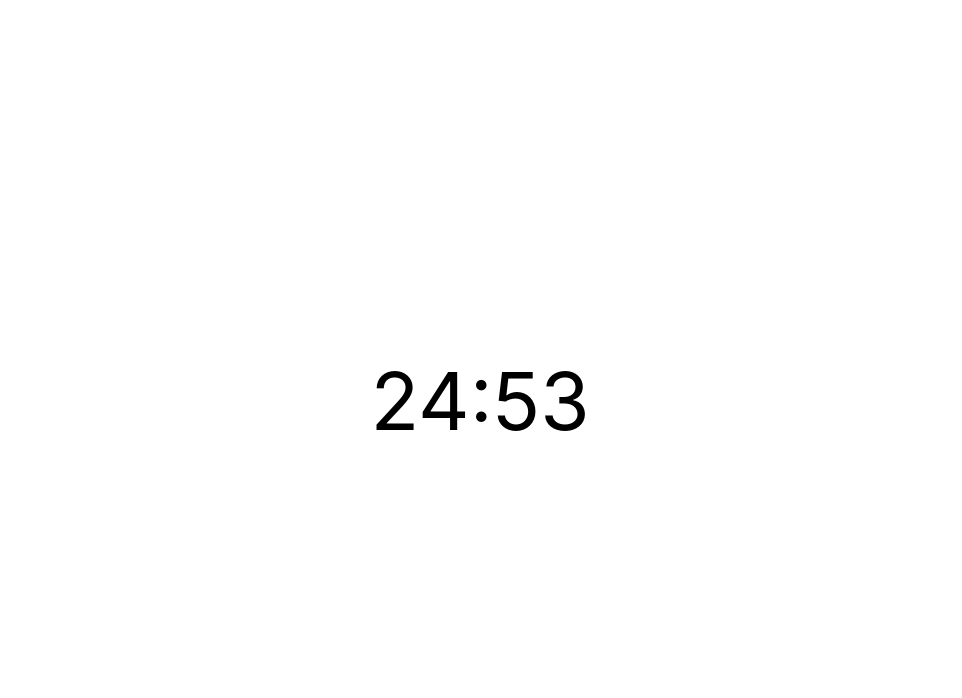
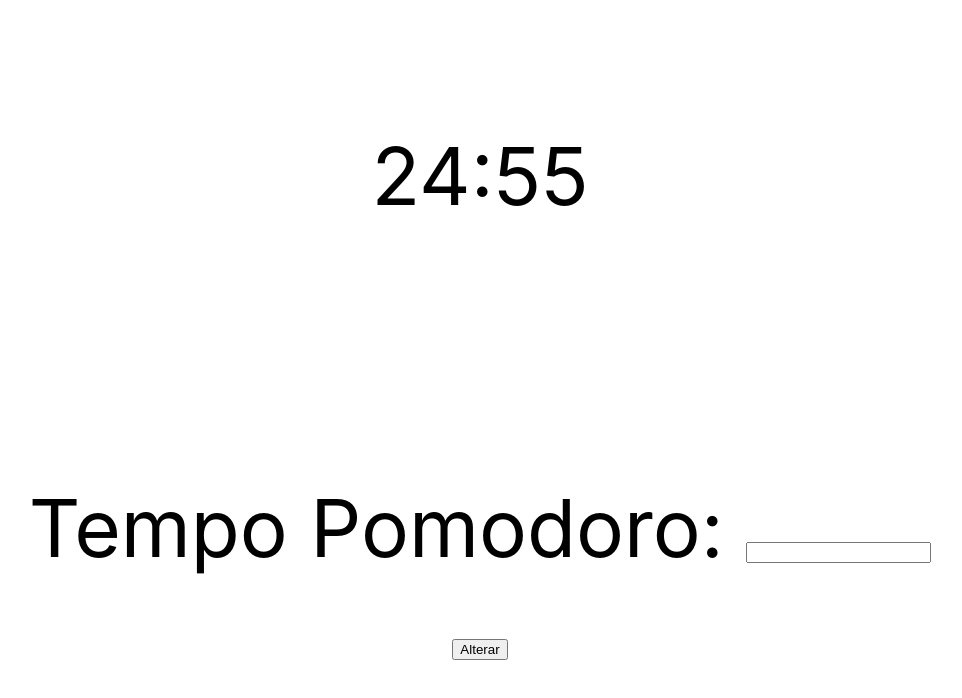
Before and after one commit to Martarelli/teste-jera, a React (Create React App) app in the folder pomodoro/: page / in a window 1280 px wide. Shown: the top 698 px of the page, without its empty margins (160-1122 px from the left). Built offline with nearby package versions, Linux system fonts and the light colour scheme.

Commit message:
aplicação de estilos

```diff
--- a/pomodoro/src/App.jsx
+++ b/pomodoro/src/App.jsx
@@ -3,12 +3,18 @@ import './App.css';
 import sound from './timeover.mp3';
 
 function App() {
-  const [totalTimeInSeconds, setTotalTimeInSeconds] = useState( 25 * 60 );
+
+  let timePomodoro = 25;
+
+  const [totalTimeInSeconds, setTotalTimeInSeconds] = useState( timePomodoro * 60 );
   const [relaxTime, setRelaxTime] = useState(true);
 
   const minutes = Math.floor(totalTimeInSeconds / 60);
   const seconds = totalTimeInSeconds % 60;
 
+  function setTimePomodoro(){
+
+  }
   function playSound(){
     const audio = new Audio(sound);
     audio.currentTime = 0;
@@ -19,16 +25,22 @@ function App() {
     if(totalTimeInSeconds === 0){
       if(window.Notification && Notification.permission !== "denied"){
         Notification.requestPermission(function(status){
-          new Notification("ALERTA",{
-            body:"O tempo acabou!"
-          })
+          if(relaxTime){
+            new Notification("ALERTA",{
+              body:"Começou o tempo de descanso!"
+            })
+          } else {
+            new Notification("ALERTA",{
+              body:"Acabou o tempo de descanso!"
+            })
+          }
         });
         playSound();
         if(relaxTime){
           setTotalTimeInSeconds( 5 * 60 );
           setRelaxTime(false);
         } else {
-          setTotalTimeInSeconds( 25 * 60 );
+          setTotalTimeInSeconds( timePomodoro * 60 );
           setRelaxTime(true)
         }
       }
@@ -46,6 +58,15 @@ function App() {
         <span>:</span>
         <span>{seconds.toString().padStart(2 , "0")}</span>
       </div>
+      <div className='timer-props'>
+        <form action="{}">
+          <div className='time-div-inputs'>
+            <label className='time-label'>Tempo Pomodoro: </label>
+            <input className='time-input' type="number" step="1" />
+          </div>
+          <button className='time-button' type="submit">Alterar</button>
+        </form>
+      </div>
     </div>
   );
 }
```
